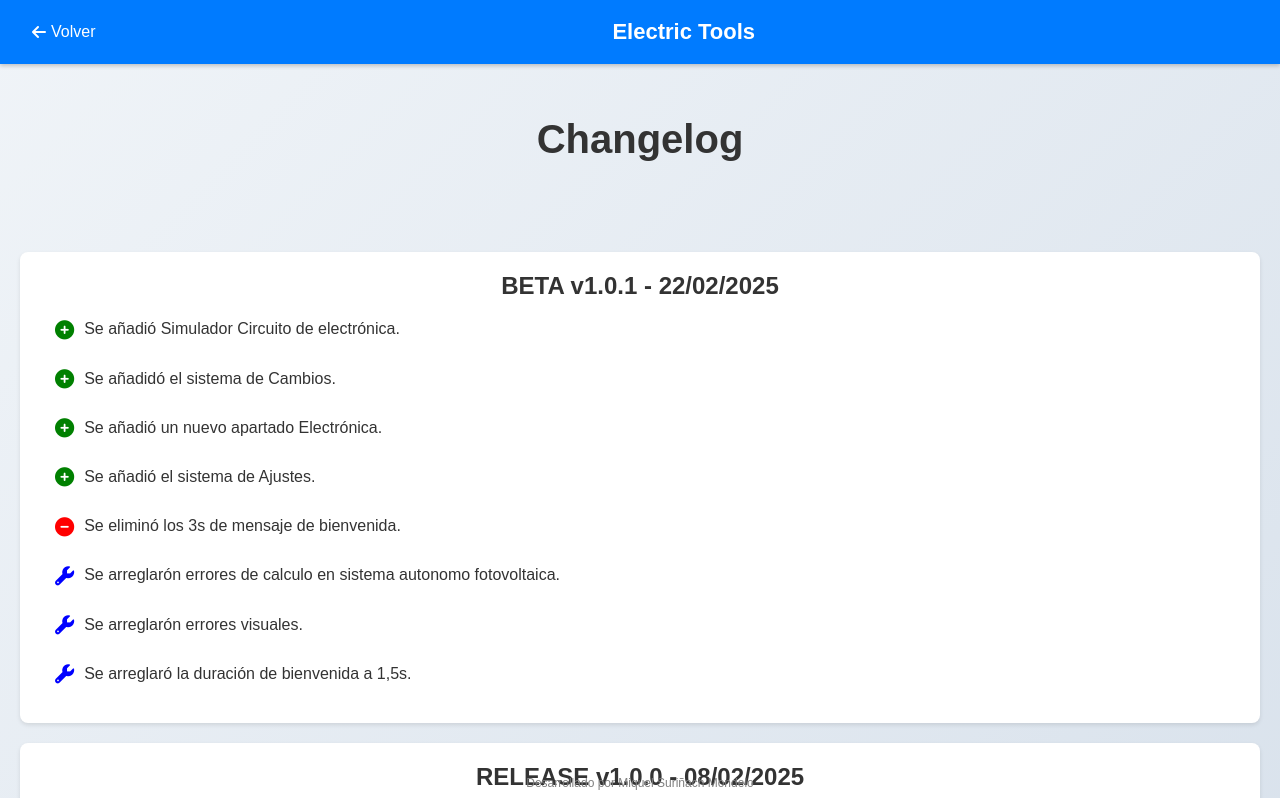
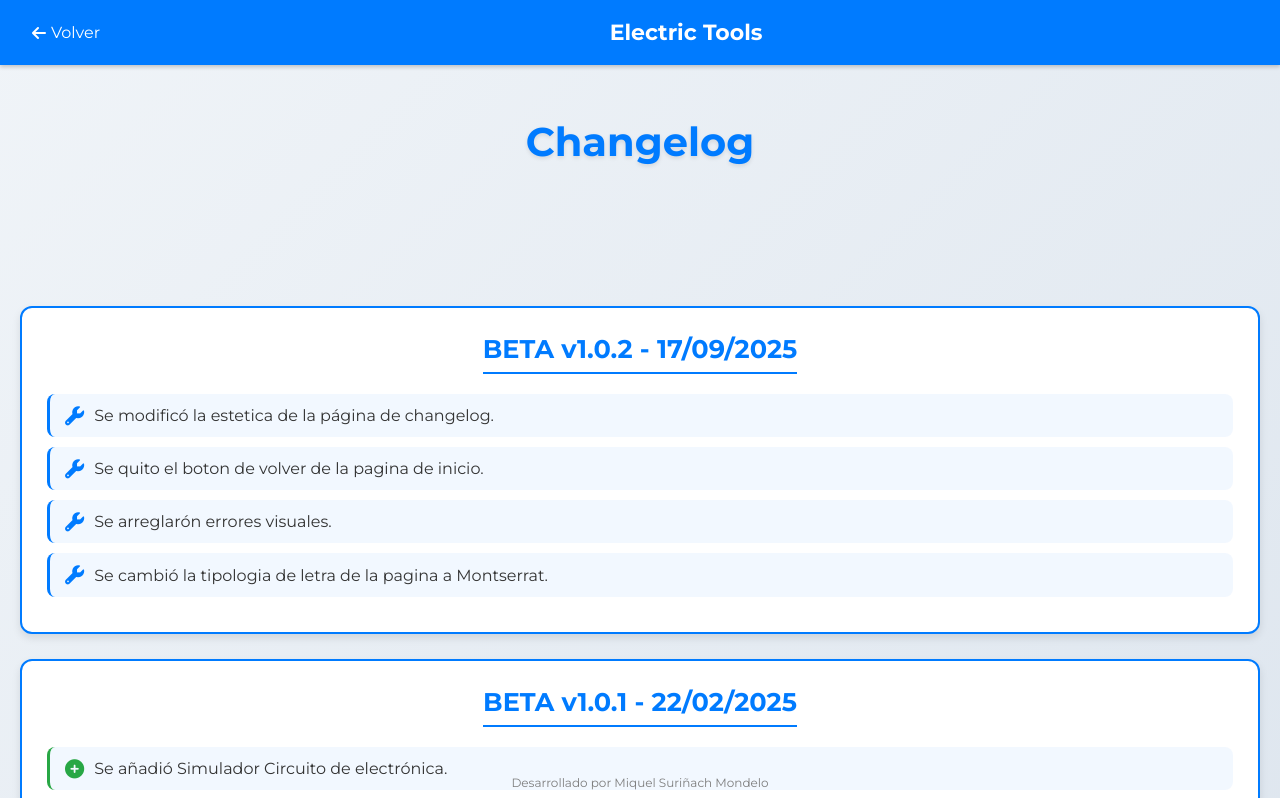
Before and after one commit to Lutuki/electrictools, a plain HTML site: page changelog.html in a window 1280 px wide. Shown: the top 798 px of the page. Drawn offline with Linux system fonts and the light colour scheme.

Commit message:
Update changelog.html

```diff
--- a/changelog.html
+++ b/changelog.html
@@ -7,48 +7,64 @@
     <link rel="icon" href="https://raw.githubusercontent.com/ugf1blyfv1/ugf1blyfv1/refs/heads/main/favicon.png" type="image/x-icon">
     <link rel="stylesheet" href="main_styles.css">
     <link rel="stylesheet" href="https://cdnjs.cloudflare.com/ajax/libs/font-awesome/6.0.0/css/all.min.css">  <!-- Assuming Font Awesome is included -->
+    <link href="https://fonts.googleapis.com/css2?family=Montserrat:wght@400;700&display=swap" rel="stylesheet">
     <style>
       body {
         font-family: 'Montserrat', sans-serif; /* Or your preferred font */
         margin: 0;
         padding: 0;
-        background-color: #f0f0f0;
+        background: linear-gradient(135deg, #f0f4f8, #d9e2ec);
+        min-height: 100vh;
         overflow: auto;
+        color: #333;
     }
 
         .changelog-container {
             padding: 20px;
             margin-top: 70px; /* Space for the top bar */
-            overflow-y: hidden; /* Allow scrolling in the container if content overflows */
-            max-height: calc(100vh - 70px - 60px); /* 70px for top bar, 60px for footer */
         }
 
         .release-box {
-            background-color: white;
-            border-radius: 8px;
-            padding: 20px;
-            margin-bottom: 20px;
-            box-shadow: 0 2px 4px rgba(0, 0, 0, 0.1); /* Subtle shadow */
+            background: white;
+            border: 2px solid #007BFF;
+            border-radius: 12px;
+            padding: 25px;
+            margin-bottom: 25px;
+            box-shadow: 0 4px 8px rgba(0, 0, 0, 0.1);
+            transition: transform 0.3s ease, box-shadow 0.3s ease;
+        }
+
+        .release-box:hover {
+            transform: scale(1.02);
+            box-shadow: 0 6px 16px rgba(0, 123, 255, 0.2);
         }
 
         .release-title {
-            font-size: 1.5em;
-            font-weight: bold;
-            margin-bottom: 10px;
+            font-size: 1.6em;
+            font-weight: 700;
+            margin-bottom: 20px;
+            color: #007BFF;
+            border-bottom: 2px solid #007BFF;
+            padding-bottom: 8px;
+            display: inline-block;
         }
 
 
         .changelog-entry {
             display: flex;
-            align-items: center; /* Vertically align icon and text */
+            align-items: center;
             margin-bottom: 10px;
-            padding: 10px 15px;
-            border-radius: 10px; /* Rounded corners for entries */
-            transition: background-color 0.3s ease; /* Smooth hover transition */
+            padding: 12px 15px;
+            border-radius: 8px;
+            transition: all 0.2s ease;
+            background: rgba(0, 123, 255, 0.05);
+            border-left: 3px solid transparent;
+        }
 
-        }
         .changelog-entry:hover {
-          background-color: #eee; /* Example hover color */
+            background: rgba(0, 123, 255, 0.1);
+            transform: translateX(3px);
+            box-shadow: 0 2px 8px rgba(0, 123, 255, 0.15);
         }
 
 
@@ -57,9 +73,26 @@
             font-size: 1.2em;   /* Slightly larger icon */
         }
 
-        .changelog-entry.new i { color: green; }  /* Style "New" icon */
-        .changelog-entry.fix i { color: blue; }   /* Style "Fix" icon */
-        .changelog-entry.removed i { color: red; } /* Style "Removed" icon */
+        .changelog-entry.new {
+            border-left-color: #28a745;
+        }
+        .changelog-entry.new i {
+            color: #28a745;
+        }
+
+        .changelog-entry.fix {
+            border-left-color: #007BFF;
+        }
+        .changelog-entry.fix i {
+            color: #007BFF;
+        }
+
+        .changelog-entry.removed {
+            border-left-color: #dc3545;
+        }
+        .changelog-entry.removed i {
+            color: #dc3545;
+        }
         footer.fixed-footer {
             position: fixed;
             bottom: 0;
@@ -71,11 +104,13 @@
             color: #7e7e7e;
             z-index: 1000;
         }
-        .changelog-title { /* Styles for the main Changelog title */
+        .changelog-title {
             text-align: center;
-            font-size: 40px; /* Adjust size as needed */
-            font-weight: bold;
-            margin-bottom: -20px;
+            font-size: 2.5em;
+            font-weight: 700;
+            margin-bottom: 30px;
+            color: #007BFF;
+            text-shadow: 0 2px 4px rgba(0, 0, 0, 0.1);
         }
     </style>
 </head>
@@ -92,6 +127,23 @@
 
 
     <h1 class="changelog-title">Changelog</h1>  </div> <div class="changelog-container">
+
+        <div class="release-box">
+            <div class="release-title">BETA v1.0.2 - 17/09/2025</div>
+
+            <div class="changelog-entry fix">
+                <i class="fas fa-wrench"></i> <span>Se modificó la estetica de la página de changelog.</span>
+            </div>
+            <div class="changelog-entry fix">
+                <i class="fas fa-wrench"></i> <span>Se quito el boton de volver de la pagina de inicio.</span>
+            </div>
+            <div class="changelog-entry fix">
+                <i class="fas fa-wrench"></i> <span>Se arreglarón errores visuales.</span>
+            </div>
+            <div class="changelog-entry fix">
+                <i class="fas fa-wrench"></i> <span>Se cambió la tipologia de letra de la pagina a Montserrat.</span>
+            </div>
+        </div>
 
         <div class="release-box">
             <div class="release-title">BETA v1.0.1 - 22/02/2025</div>
```
